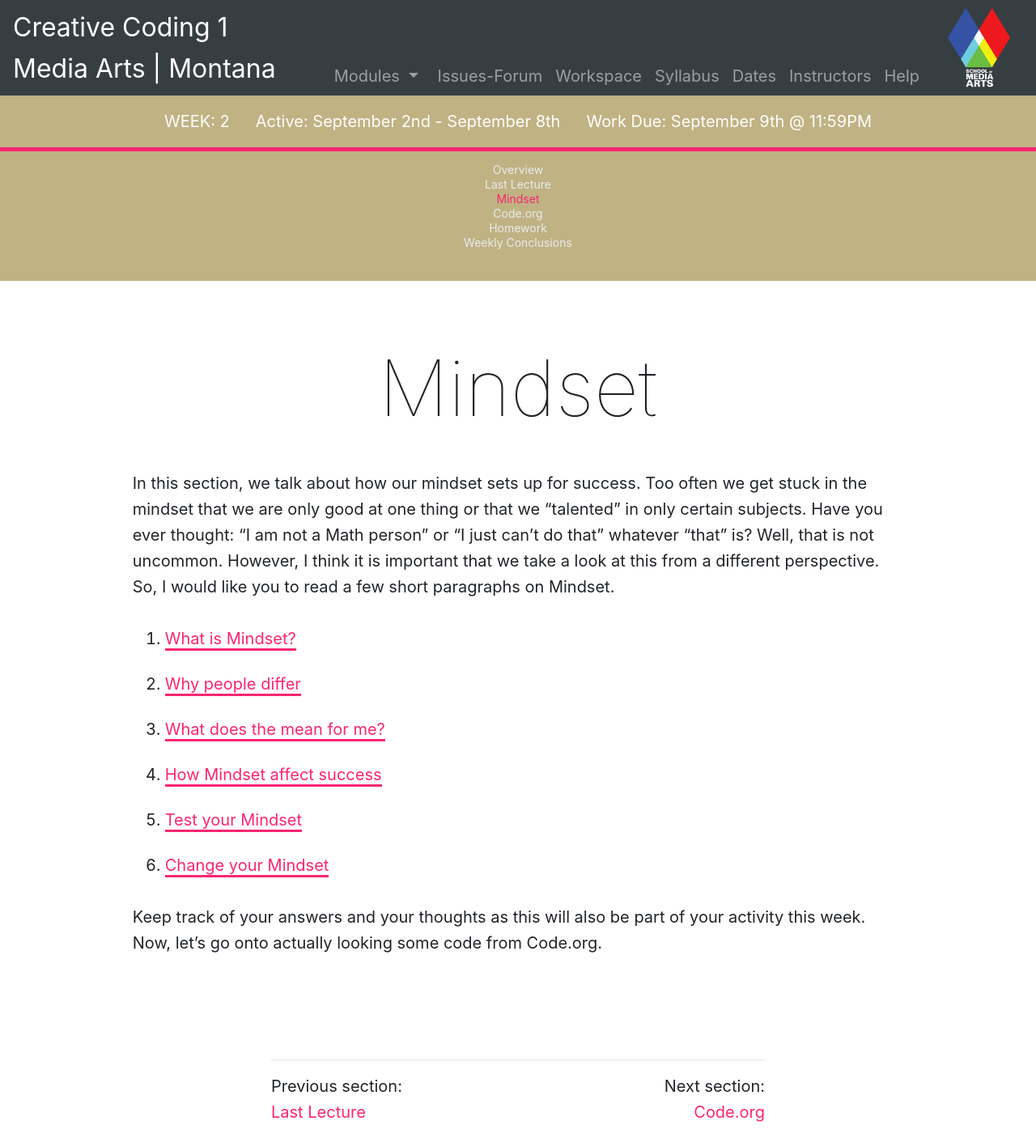
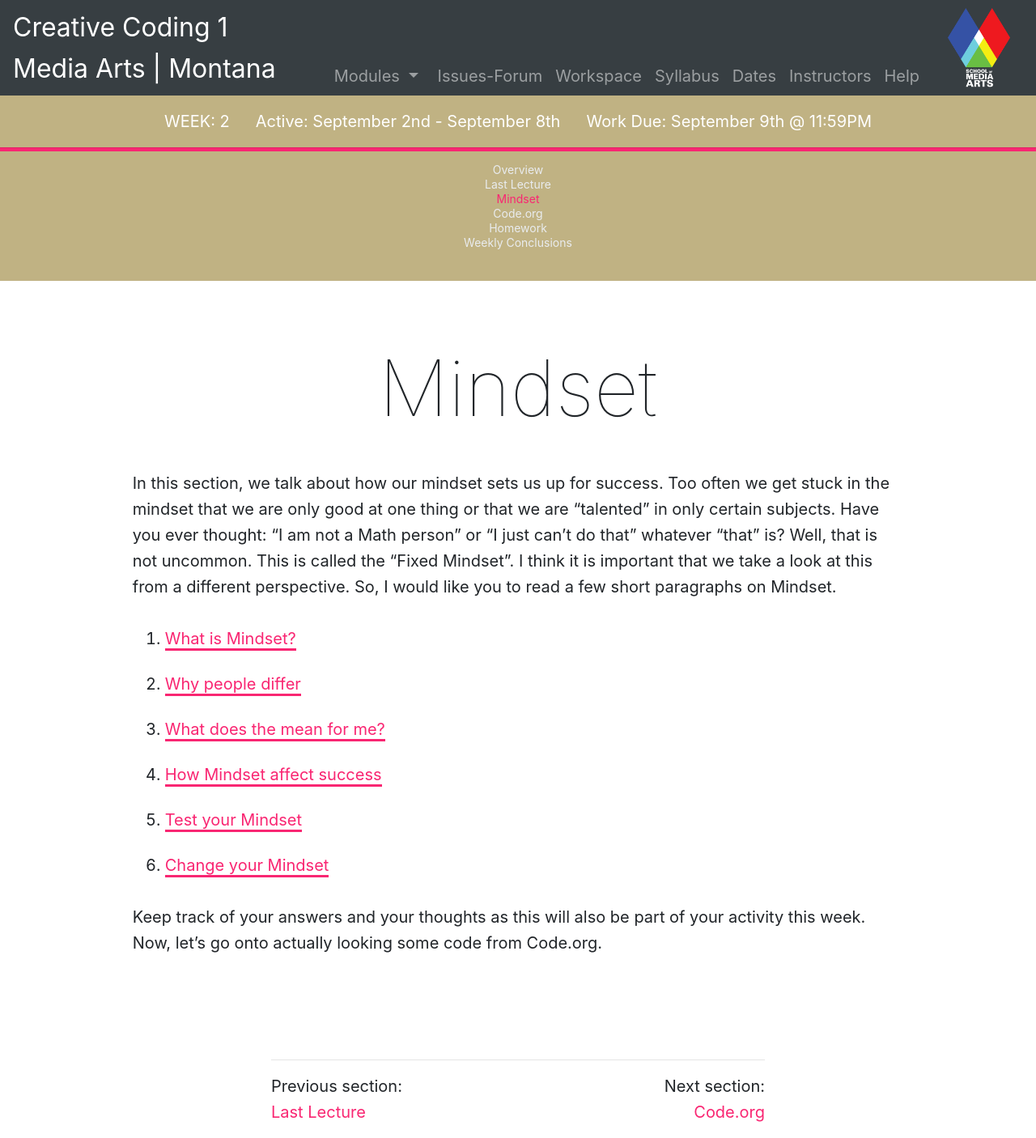
Before and after one commit to Montana-Media-Arts/creative-coding-1-Fall2019, a Jekyll site: the page built from modules/week-2/_posts/2017-01-03-mindset.md, in a window 1280 px wide. Shown: the whole page at 81% size. Built offline with Jekyll 4.4.1, drawn with Linux system fonts in a browser that asks for light colours; nearby versions of some CDN libraries.

Commit message:
Update 2017-01-03-mindset.md

```diff
--- a/modules/week-2/_posts/2017-01-03-mindset.md
+++ b/modules/week-2/_posts/2017-01-03-mindset.md
@@ -5,7 +5,7 @@ module: 2
 
 # Mindset
 
-In this section, we talk about how our mindset sets up for success.  Too often we get stuck in the mindset that we are only good at one thing or that we "talented" in only certain subjects.  Have you ever thought: "I am not a Math person" or "I just can't do that" whatever "that" is?  Well, that is not uncommon.  However, I think it is important that we take a look at this from a different perspective.  So, I would like you to read a few short paragraphs on Mindset.
+In this section, we talk about how our mindset sets us up for success.  Too often we get stuck in the mindset that we are only good at one thing or that we are "talented" in only certain subjects.  Have you ever thought: "I am not a Math person" or "I just can't do that" whatever "that" is?  Well, that is not uncommon.  This is called the "Fixed Mindset".  I think it is important that we take a look at this from a different perspective.  So, I would like you to read a few short paragraphs on Mindset.
 
 1. [What is Mindset?](https://mindsetonline.com/whatisit/about/index.html)
 2. [Why people differ](https://mindsetonline.com/whatisit/whypeoplediffer/index.html)
```
